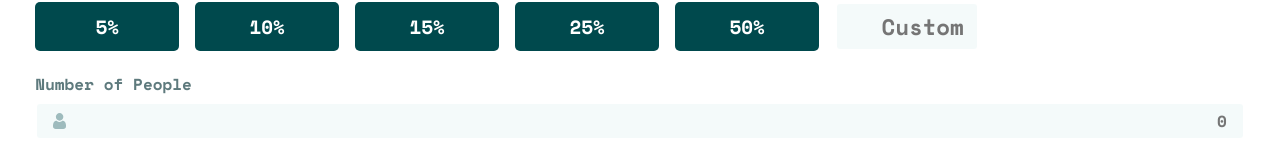
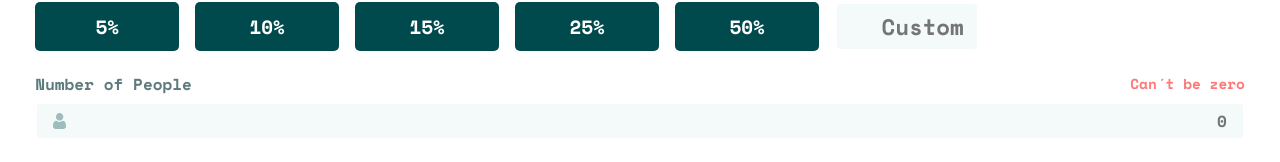
Before and after one commit to martinelias1312/tip-calculator-app-main-ts, a React (Create React App) app: page / in a window 1280 px wide. Shown: the part 288-450 px from the top of the page. Built offline with nearby package versions, Linux system fonts and the light colour scheme.

Commit message:
error msg added under h2 element

```diff
--- a/src/Components/TipCard/CardInputs/index.tsx
+++ b/src/Components/TipCard/CardInputs/index.tsx
@@ -26,8 +26,9 @@ const CardInputs = (props: Props) => {
       </section>
 
       <section className="people">
-        <h2>Number of People</h2>
-        <p className="msg-zero sr-only"></p>
+        <h2>
+          Number of People<p className="msg-zero">Can´t be zero</p>
+        </h2>
         <input type="text" placeholder="0" />
       </section>
     </div>
```
